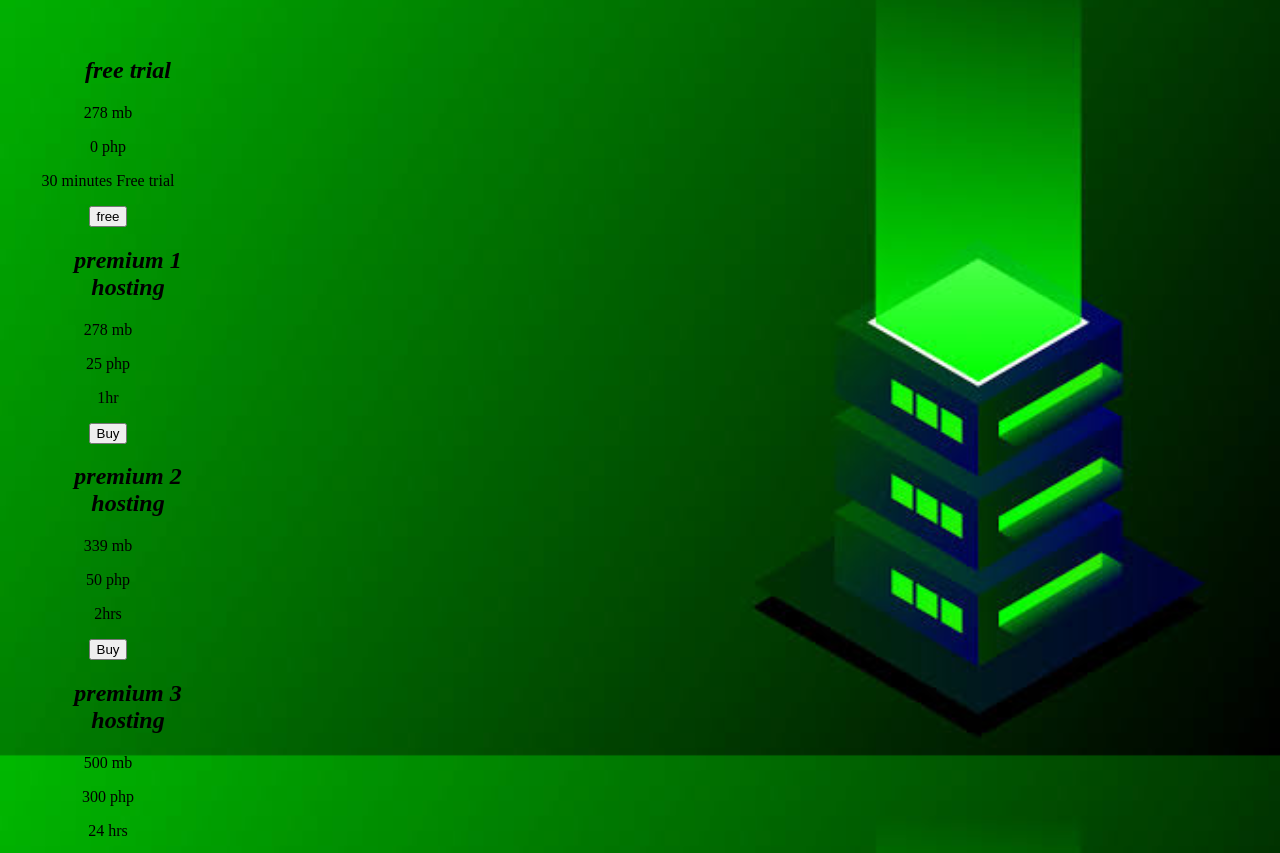
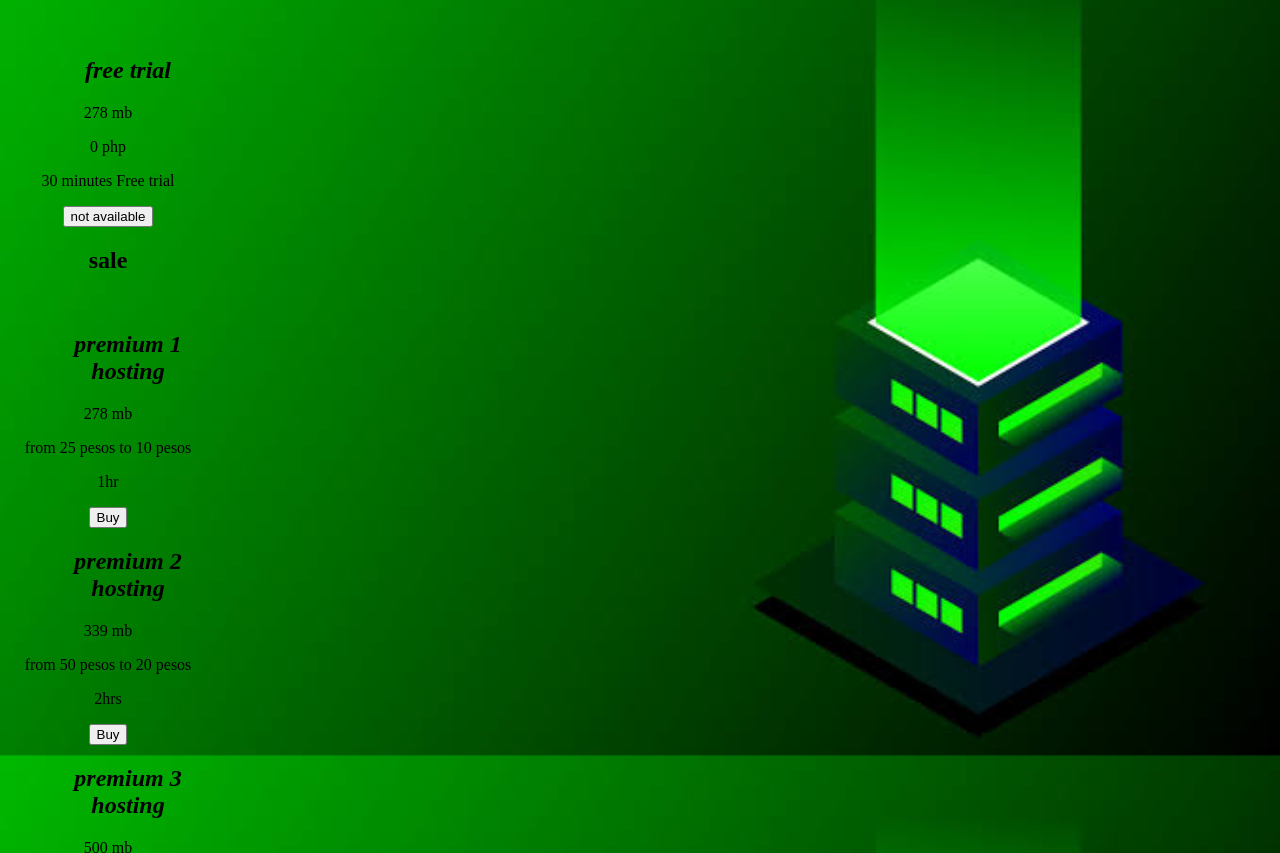
Before and after one commit to Echiconomi/formie, a plain HTML site: page index.html in a window 1280 px wide. Shown: the part 98-951 px from the top of the page. Drawn offline with Linux system fonts and the light colour scheme.

Commit message:
Update index.html

```diff
--- a/index.html
+++ b/index.html
@@ -15,24 +15,26 @@
       	<p>278 mb</p>
            <p>0 php</p>
            <p>30 minutes Free trial</p>
-              <button onclick="document.location='#'">free</button>
-
+              <button onclick="document.location='#'">not available</button>
+       <br>
+	    <h2>sale</h2>
+	    <br>
       <dd> <i><h2>premium 1 hosting</h2></i></dd>
            <p> 278 mb </p>
-           <p>25 php</p>
+           <p>from 25 pesos to 10 pesos</p>
            <p>1hr</p>
                 <button onclick="document.location='https://surveyheart.com/form/64802bcb6f41e254126ed0a2'"> Buy </button>
 
 
             <dd> <i><h2>premium 2 hosting</h2></i></dd>
       	<p>339 mb</p>
-           <p>50 php</p>
+           <p>from 50 pesos to 20 pesos</p>
            <p>2hrs</p>
               <button onclick="document.location='https://surveyheart.com/form/64802ba2144349537a8d222c'"> Buy </button>
 
               <dd> <i><h2>premium 3 hosting</h2></i></dd>
       	<p>500 mb</p>
-           <p>300 php</p>
+           <p>from 300 pesos to 100 pesos</p>
            <p>24 hrs</p>
            <p>warning crash problem!</p>
               <button onclick="document.location='https://surveyheart.com/form/64802be36f41e254126ed102'"> Buy </button>
```
